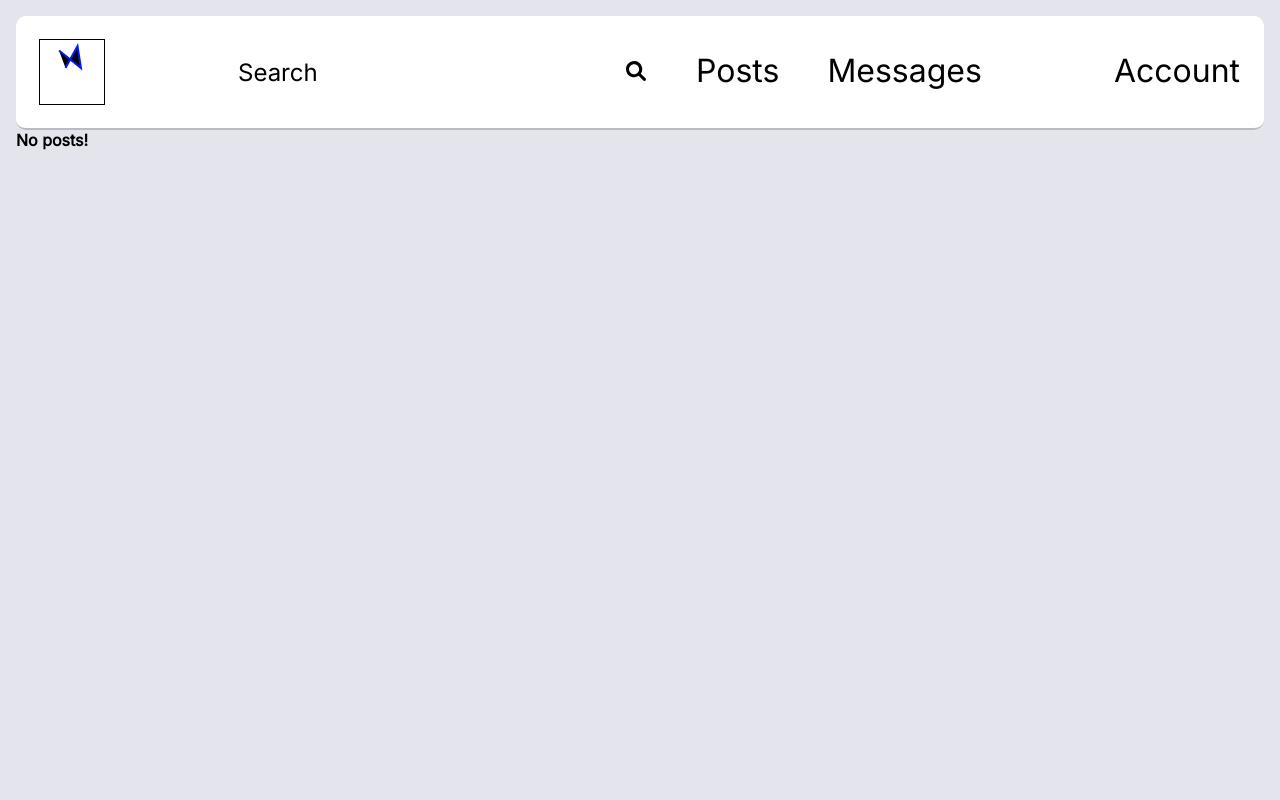
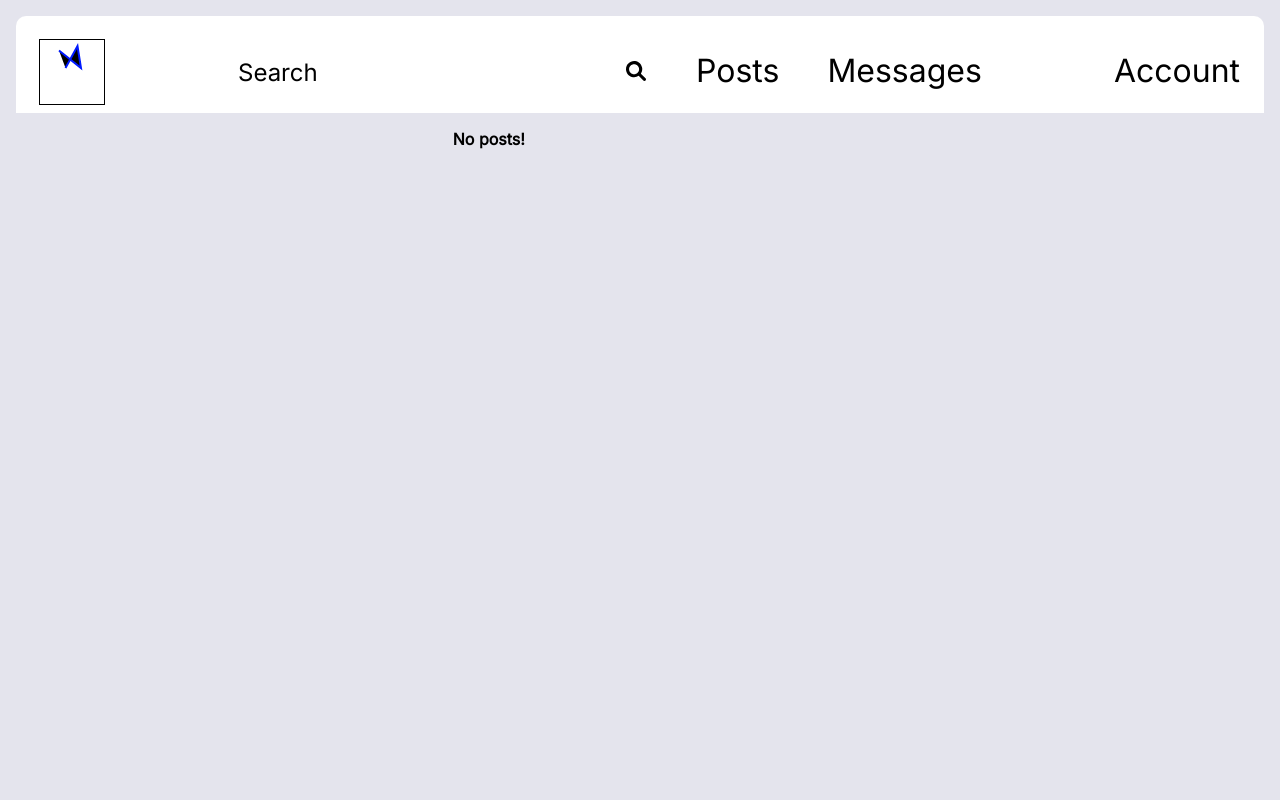
Before and after one commit to Marian-Hristov/django-academic-showcase, a Django app: page / in a window 1280 px wide. Run offline with Django 4.2, Linux system fonts and the light colour scheme; data that the repository does not hold is empty.

Commit message:
added styling to home page for posts

```diff
--- /dev/null
+++ b/item_catalog/static/css/home.css
@@ -0,0 +1,117 @@
+::-webkit-scrollbar {
+    width: 10px;
+    background: transparent;
+    padding: 4px;
+}
+
+::-webkit-scrollbar-thumb {
+    background: #0D26FC;
+    border-radius: 4px;
+}
+
+.content {
+    margin-top: 1rem;
+    display: inherit;
+    flex-direction: row;
+    justify-content: start;
+    min-width: 100%;
+    width: 100%;
+    height: 100%;
+    flex-grow: 1;
+    overflow: hidden;
+}
+
+.personal-projects {
+    width: 35%;
+}
+
+.posts-container {
+    display: flex;
+    flex-flow: column nowrap;
+    column-gap: 1rem;
+    width: 65%;
+    max-width: 65%;
+    overflow-y: auto;
+    padding-right: 5px;
+}
+
+.post-main-container {
+    width: 100%;
+    background: white;
+    border-radius: 40px;
+    padding: 1.5rem 2rem 1.5rem 2rem;
+    cursor: pointer;
+    margin: 1rem 0 1rem 0;
+}
+
+.post-main-container:first-child {
+    margin-top: 0;
+}
+
+.post-main-container:last-child {
+    margin-bottom: 0;
+}
+
+.post-title-container{
+    font-stretch: expanded;
+}
+
+.post-info-container {
+    display: flex;
+    flex-flow: row wrap;
+    justify-content: space-between;
+    padding: 0.5rem 0 0.5rem 0;
+}
+
+.post-user-info {
+    display: inherit;
+}
+
+.post-field {
+    text-transform: capitalize;
+    color: #0D26FC;
+    background: #bac1fd;
+    padding: 0.1rem 0.5rem 0.1rem 0.5rem;
+    border-radius: 0.4rem;
+}
+
+.post-user-image-container {
+    display: flex;
+    flex-flow: column nowrap;
+    justify-content: center;
+    background:rgb(244 244 244);
+    padding: 0.5rem;
+    height: 4rem;
+    width: 4rem;
+    border-radius: 1.2rem;
+    margin-right: 1.5rem;
+}
+
+.post-user-image, .post-user-image svg {
+    height: 100%;
+    width: 100%;
+    color:rgb(170, 170, 170);
+}
+
+.user-text {
+    display: flex;
+    flex-flow: column nowrap;
+}
+
+.post-creation-date {
+    color: rgb(170, 170, 170);
+    width: 100%;
+}
+
+.post-description {
+    padding-bottom: 0.5rem;
+}
+
+.reply-button {
+    display: flex;
+}
+
+.reply-button svg {
+    height: 1.2rem;
+    padding-right: 0.5rem;
+}
--- a/item_catalog/static/css/styles.css
+++ b/item_catalog/static/css/styles.css
@@ -5,20 +5,24 @@
     margin: 0;
     box-sizing: border-box;
     font-family: 'Inter', sans-serif;
+    overflow: hidden;
 }
 
 body{
     height: 100vh;
     width: 100vw;
+    overflow: hidden;
 }
 
 .main-container{
     height: 100%;
+    max-height: 100%;
     width: 100%;
     display: flex;
     flex-flow: column nowrap;
     background-color: #E4E4ED;
     padding: 1rem;
+    overflow: hidden;
 }
 
 header {
--- a/item_catalog/templates/base.html
+++ b/item_catalog/templates/base.html
@@ -8,6 +8,8 @@
     <meta name="viewport" content="width=device-width, initial-scale=1.0">
     <title>Based</title>
     <link rel="stylesheet" href="{% static 'css/styles.css' %}">
+    {% block extrahead %}
+    {% endblock %}
 </head>
 
 <body>
@@ -25,7 +27,7 @@
                     <input type="search" name="searchbar-input" id="searchbar-input" placeholder="Search">
                     <button>
                         <svg xmlns="http://www.w3.org/2000/svg" viewBox="0 0 512 512">
-                            <path d="M500.3 443.7l-119.7-119.7c27.22-40.41 40.65-90.9 33.46-144.7C401.8 87.79 326.8 13.32 235.2 1.723C99.01-15.51-15.51 99.01 1.724 235.2c11.6 91.64 86.08 166.7 177.6 178.9c53.8 7.189 104.3-6.236 144.7-33.46l119.7 119.7c15.62 15.62 40.95 15.62 56.57 0C515.9 484.7 515.9 459.3 500.3 443.7zM79.1 208c0-70.58 57.42-128 128-128s128 57.42 128 128c0 70.58-57.42 128-128 128S79.1 278.6 79.1 208z" color="currentColor"/>
+                            <path d="M500.3 443.7l-119.7-119.7c27.22-40.41 40.65-90.9 33.46-144.7C401.8 87.79 326.8 13.32 235.2 1.723C99.01-15.51-15.51 99.01 1.724 235.2c11.6 91.64 86.08 166.7 177.6 178.9c53.8 7.189 104.3-6.236 144.7-33.46l119.7 119.7c15.62 15.62 40.95 15.62 56.57 0C515.9 484.7 515.9 459.3 500.3 443.7zM79.1 208c0-70.58 57.42-128 128-128s128 57.42 128 128c0 70.58-57.42 128-128 128S79.1 278.6 79.1 208z" fill="currentColor"/>
                         </svg>
                     </button>
                 </div>
--- a/item_catalog/templates/item_catalog/home.html
+++ b/item_catalog/templates/item_catalog/home.html
@@ -1,12 +1,64 @@
 {% extends "base.html" %}
+{% load static %}
+{% block extrahead %}
+<link rel="stylesheet" href="{% static 'css/home.css' %}">
+{% endblock extrahead %}
 {% block content %}
-    {% for post in posts %}
-        <div>
-            <a href="{% url 'post' post.id %}">
-                {{ post.title }}
-            </a>
+    <div class="content">
+        <div class="personal-projects">
+
         </div>
-    {% empty %}
-    <h4>No posts!</h4>
-    {% endfor %}
+        <div class="posts-container">
+            {% for post in posts %}
+                <div class="post-main-container" onclick="location.href='{% url 'post' post.id %}'">
+                    <div class="post-subcontainer">
+                        <div class="post-title-container">
+                            <h1> {{ post.title }} </h1>
+                        </div>
+                        <div class="post-info-container">
+                            <div class="post-user-info">
+                                <div class="post-user-image-container">
+                                    <div class="post-user-image">
+                                        {% if post.project.image %}
+                                            {{ post.project.image }}
+                                        {% else %}
+                                            <svg xmlns="http://www.w3.org/2000/svg" viewBox="0 0 448 512">
+                                                <path d="M224 256c70.7 0 128-57.31 128-128s-57.3-128-128-128C153.3 0 96 57.31 96 128S153.3 256 224 256zM274.7 304H173.3C77.61 304 0 381.6 0 477.3c0 19.14 15.52 34.67 34.66 34.67h378.7C432.5 512 448 496.5 448 477.3C448 381.6 370.4 304 274.7 304z" fill="currentColor"/>
+                                            </svg>
+                                        {% endif %}
+                                    </div>
+                                </div>
+                                <div class="user-text">
+                                    <div class="user-name">
+                                        {{ post.project.user.name }}
+                                    </div>
+                                    <div class="post-creation-date">
+                                        {{ post.project.creation_date }}
+                                    </div>
+                                </div>
+                            </div>
+                            <div class="post-info">
+                                <div class="post-field">
+                                    {{ post.project.field }}
+                                </div>
+                            </div>
+                        </div>
+                        <div class="post-description">
+                            <p> {{ post.project.description }} </p>
+                        </div>
+                        <div class="reply-container">
+                            <div class="reply-button">
+                                <svg xmlns="http://www.w3.org/2000/svg" viewBox="0 0 512 512">
+                                    <path d="M256 32C114.6 32 .0272 125.1 .0272 240c0 49.63 21.35 94.98 56.97 130.7c-12.5 50.37-54.27 95.27-54.77 95.77c-2.25 2.25-2.875 5.734-1.5 8.734C1.979 478.2 4.75 480 8 480c66.25 0 115.1-31.76 140.6-51.39C181.2 440.9 217.6 448 256 448c141.4 0 255.1-93.13 255.1-208S397.4 32 256 32z" fill="currentColor"/>
+                                </svg>
+                                <p>Reply</p>
+                            </div>
+                        </div>
+                    </div>
+                </div>
+            {% empty %}
+            <h4>No posts!</h4>
+            {% endfor %}
+        </div>
+    </div>
 {% endblock %}
```
